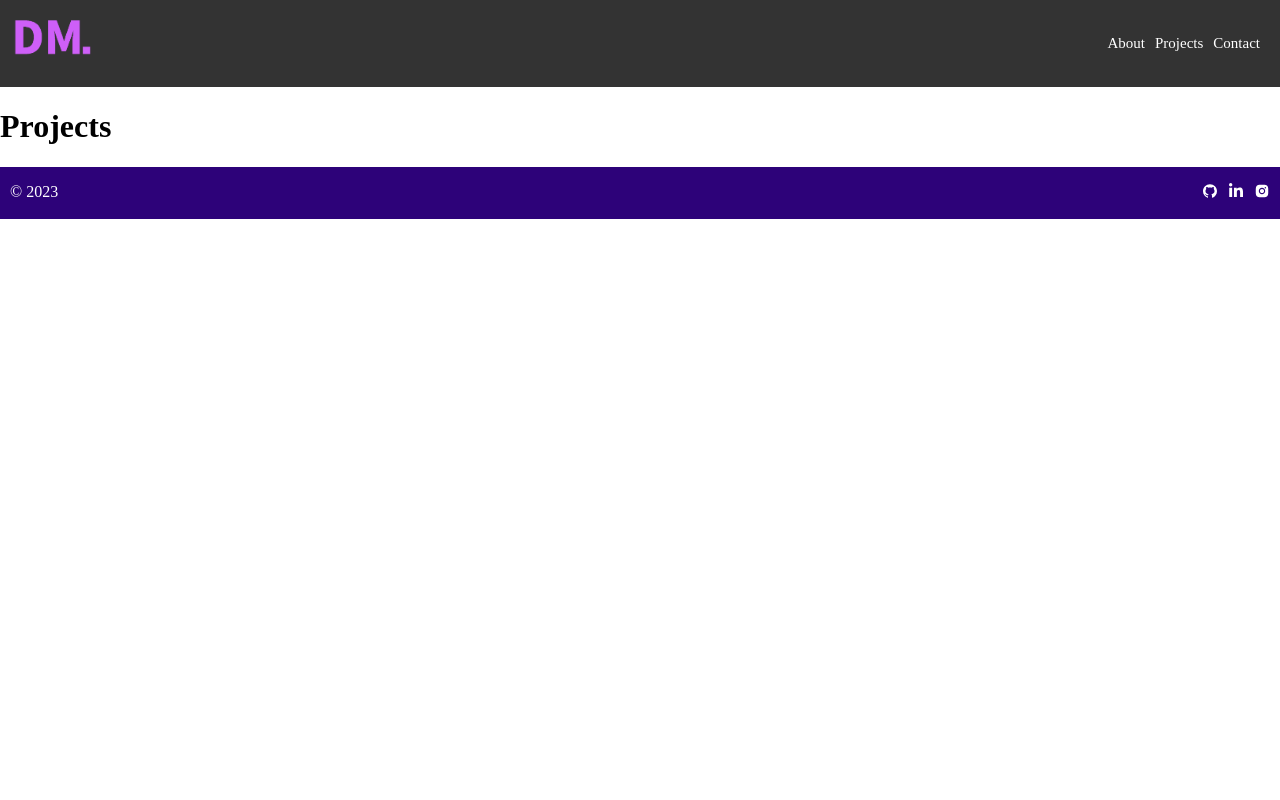
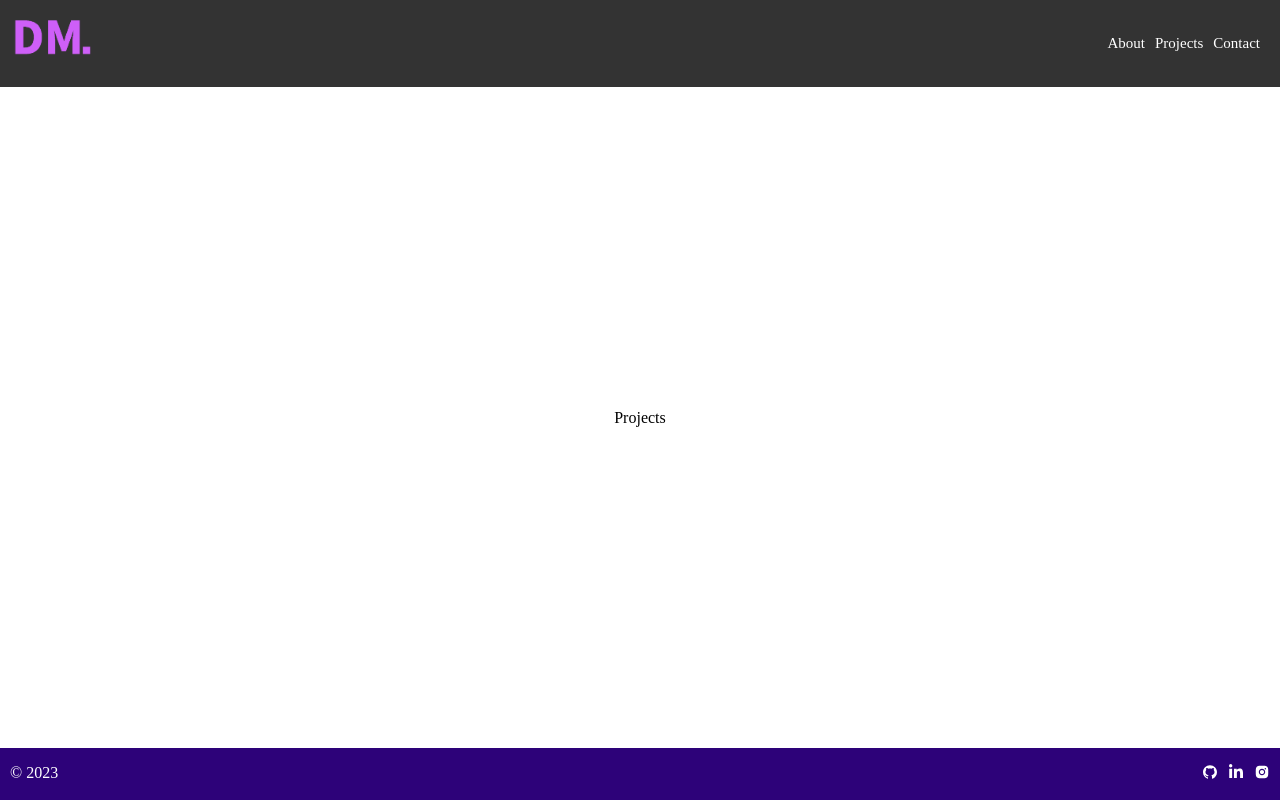
Before and after one commit to DanMyers300/danmyers.net, a Next.js app: page /projects in a window 1280 px wide. Built offline with nearby package versions, Linux system fonts and the light colour scheme.

Commit message:
Gave About, Projects, and Contact their own files

```diff
--- /dev/null
+++ b/src/components/ProjectsPage.tsx
@@ -0,0 +1,10 @@
+import React from "react";
+import styles from '@/styles/Projects.module.css'
+
+export const ProjectsPage = () => {
+    return (
+        <div className={styles.projectsContainer}>
+            <p>Projects</p>
+        </div>
+    );
+    };
--- a/src/pages/about.tsx
+++ b/src/pages/about.tsx
@@ -2,6 +2,7 @@ import React from "react";
 import Head from "next/head";
 import { Header } from "@/components/Header";
 import { Footer } from "@/components/Footer";
+import { AboutPage } from "@/components/AboutPage";
 
 export default function About() {
   return (
@@ -15,7 +16,7 @@ export default function About() {
     <Header />
     </header>
     <main>
-      <h1>About</h1>
+      <AboutPage />
     </main>
     <footer>
       <Footer />
--- a/src/pages/contact.tsx
+++ b/src/pages/contact.tsx
@@ -2,6 +2,7 @@ import React from "react";
 import Head from "next/head";
 import { Header } from "@/components/Header";
 import { Footer } from "@/components/Footer";
+import { ContactPage } from "@/components/ContactPage";
 
 export default function Contact() {
   return (
@@ -15,7 +16,7 @@ export default function Contact() {
     <Header />
     </header>
     <main>
-      <h1>Contact</h1>
+      <ContactPage />
     </main>
     <footer>
       <Footer />
--- a/src/pages/projects.tsx
+++ b/src/pages/projects.tsx
@@ -2,6 +2,7 @@ import React from "react";
 import Head from "next/head";
 import { Header } from "@/components/Header";
 import { Footer } from "@/components/Footer";
+import { ProjectsPage } from "@/components/ProjectsPage";
 
 export default function Projects() {
   return (
@@ -15,7 +16,7 @@ export default function Projects() {
     <Header />
     </header>
     <main>
-      <h1>Projects</h1>
+      <ProjectsPage />
     </main>
     <footer>
       <Footer />
--- /dev/null
+++ b/src/styles/About.module.css
@@ -0,0 +1,6 @@
+.aboutContainer {
+    display: flex;
+    justify-content: center;
+    align-items: center;
+    height: calc(100vh - 139px);
+}
--- /dev/null
+++ b/src/styles/Contact.module.css
@@ -0,0 +1,6 @@
+.contactContainer {
+    display: flex;
+    justify-content: center;
+    align-items: center;
+    height: calc(100vh - 139px);
+}
--- /dev/null
+++ b/src/styles/Projects.module.css
@@ -0,0 +1,6 @@
+.projectsContainer {
+    display: flex;
+    justify-content: center;
+    align-items: center;
+    height: calc(100vh - 139px);
+}
```
Also changed, not shown: src/components/AboutPage.tsx (added, +10 -0 lines), src/components/ContactPage.tsx (added, +10 -0 lines).
